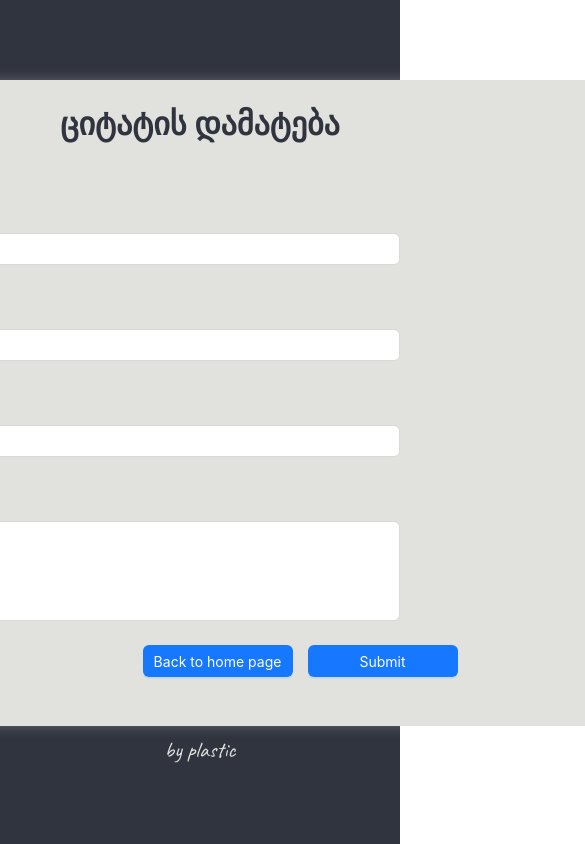
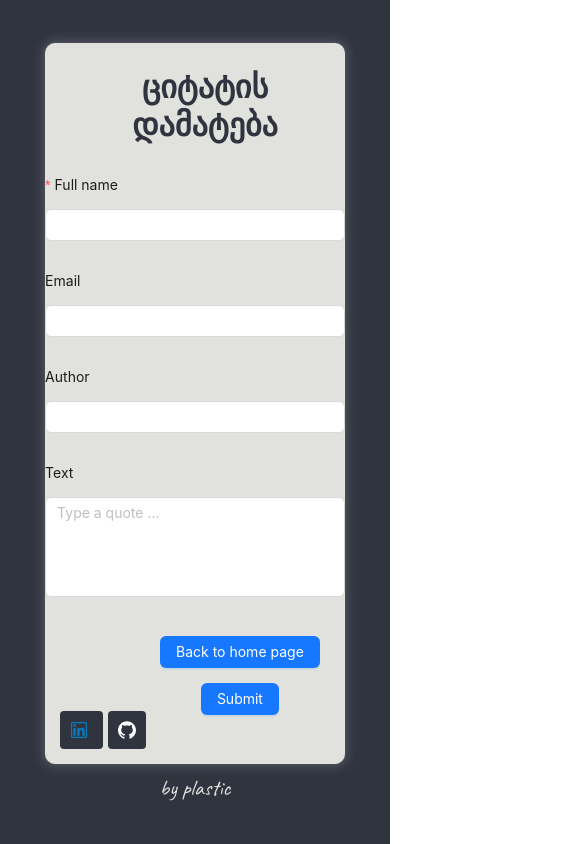
Before and after one commit to PLASTICPEO/Motivationapp, a React (Vite) app: page /addcompliment in a window 390 px wide. Shown: the top 844 px of the page, 585 px wide, since content can reach past the window. Built offline with nearby package versions, Linux system fonts and the light colour scheme.

Commit message:
Random quote app

```diff
--- a/src/components/Compliments content/Quote.jsx
+++ b/src/components/Compliments content/Quote.jsx
@@ -62,7 +62,7 @@ const Quote = () => {
         <div className="container">
           <p className="container__text" style={{ color: compliment.color }}>
             <span
-              class="material-symbols-outlined"
+              className="material-symbols-outlined"
               style={{ fontSize: "26px" }}
             >
               format_quote
--- a/src/components/adminpage/AdminPage.jsx
+++ b/src/components/adminpage/AdminPage.jsx
@@ -1,5 +1,5 @@
 import { useEffect, useState } from "react";
-import { MailOutlined, SettingOutlined } from "@ant-design/icons";
+import { MailOutlined, SettingOutlined, MenuOutlined } from "@ant-design/icons";
 import { Menu } from "antd";
 import { useContext } from "react";
 import { AuthContext } from "../../context/useContext";
@@ -38,6 +38,7 @@ const items = [
 
 const AdminPage = () => {
   const { setIsAuthenticated } = useContext(AuthContext);
+  const [menuToggle, setMenuToggle] = useState(false);
   const [deleteQuote, setDeleteQuote] = useState(false);
   const [receivedQuotes, setReceivedQuotes] = useState([]);
   const [actionNotification, setActionNotification] = useState("");
@@ -112,13 +113,25 @@ const AdminPage = () => {
 
   return (
     <div className="adminContainer">
-      <div className="admincontainer_menu">
+      <div className="admincontainer__menu">
+        <MenuOutlined
+          style={{
+            position: "absolute",
+            left: "0.3%",
+            top: "1%",
+            fontSize: "22px",
+            color: "gray",
+          }}
+          onClick={() => setMenuToggle(!menuToggle)}
+        />
         <Menu
           onClick={onClick}
           style={{
+            display: menuToggle ? "block" : "none",
             width: "256px",
             backgroundColor: "#E3E4DB",
             height: "100%",
+            paddingLeft: "25px",
           }}
           defaultSelectedKeys={["1"]}
           defaultOpenKeys={["sub1"]}
--- a/src/components/adminpage/AdminPage.scss
+++ b/src/components/adminpage/AdminPage.scss
@@ -7,13 +7,20 @@ $font: "Dosis", sans-serif;
   width: 100vw;
   height: 100vh;
   background-color: #30343f;
+  position: relative;
+
+  &__menuBtn {
+    position: absolute;
+    top: 10%;
+    left: 0%;
+  }
 
   &__content {
     align-items: center;
     width: 750px;
     height: 100vh;
     padding: 25px;
-
+    margin-left: 20px;
     overflow-y: scroll;
 
     &::-webkit-scrollbar {
@@ -52,12 +59,12 @@ $font: "Dosis", sans-serif;
     position: relative;
   }
   &__notification {
-    position: absolute;
-    top: 0%;
-    left: 40%;
+    height: 50px;
     font-family: $font;
-    color: black;
+    font-size: 22px;
+    color: rgb(247, 244, 244);
     font-weight: bold;
+    letter-spacing: 2px;
     border-radius: 5px;
     padding: 5px;
   }
--- a/src/components/authorization/AuthPage.jsx
+++ b/src/components/authorization/AuthPage.jsx
@@ -57,9 +57,7 @@ const AuthPage = () => {
             }}
             style={{
               maxWidth: 600,
-              minWidth: 300,
               height: 250,
-              margin: "auto",
             }}
             initialValues={{
               remember: true,
@@ -71,7 +69,7 @@ const AuthPage = () => {
             <Form.Item
               label="email"
               name="email"
-              style={{ width: "450px", marginRight: "150px" }}
+              className="authContainer__email"
               rules={[
                 {
                   required: true,
@@ -85,7 +83,7 @@ const AuthPage = () => {
             <Form.Item
               label="Password"
               name="password"
-              style={{ width: "450px", marginRight: "150px" }}
+              className="authContainer__password"
               rules={[
                 {
                   required: true,
@@ -100,7 +98,7 @@ const AuthPage = () => {
               name="remember"
               valuePropName="checked"
               wrapperCol={{
-                offset: 8,
+                offset: 6,
                 span: 16,
               }}
             >
@@ -109,7 +107,7 @@ const AuthPage = () => {
 
             <Form.Item
               wrapperCol={{
-                offset: 10,
+                offset: 9,
                 span: 16,
               }}
             >
--- a/src/components/authorization/AuthPage.scss
+++ b/src/components/authorization/AuthPage.scss
@@ -2,6 +2,20 @@
 @import url("https://fonts.googleapis.com/css2?family=Dosis:wght@500&display=swap");
 
 $font: "Dosis", sans-serif;
+
+@mixin theme() {
+  margin-right: 100px;
+  width: 450px;
+
+  @media (max-width: 720px) {
+    width: 300px;
+    margin-right: 50px;
+  }
+  @media (max-width: 580px) {
+    width: 200px;
+    margin: auto;
+  }
+}
 
 .authContainer {
   display: flex;
@@ -10,6 +24,7 @@ $font: "Dosis", sans-serif;
   background-color: $formcontainerbgColor;
   width: 100vw;
   height: 100vh;
+  overflow: hidden;
 
   &__title {
     font-family: $font;
@@ -19,6 +34,18 @@ $font: "Dosis", sans-serif;
 
   &__authForm {
     margin: auto;
+    width: 550px;
+    @media (max-width: 720px) {
+      width: 400px;
+      padding: 20px;
+    }
+  }
+
+  &__email {
+    @include theme;
+  }
+  &__password {
+    @include theme;
   }
 
   &__form {
--- a/src/components/newCompliment/NewCompliment.jsx
+++ b/src/components/newCompliment/NewCompliment.jsx
@@ -43,13 +43,20 @@ const NewCompliment = () => {
       "#2c3e50",
       "#f39c12",
       "#e74c3c",
-      "#9b59b6",
       "#FB6964",
       "#342224",
       "#472E32",
       "#BDBB99",
       "#77B1A9",
       "#73A857",
+      "#454E9E",
+      "#AC92A6",
+      "#A5C882",
+      "#514F59",
+      "#EDB88B",
+      "#FAD8D6",
+      "#AF5D63",
+      "#119DA4",
     ];
     const color = randColor[Math.floor(Math.random() * randColor.length)];
 
@@ -93,14 +100,9 @@ const NewCompliment = () => {
             {...layout}
             name="nest-messages"
             onFinish={onFinish}
-            style={{
-              maxWidth: 600,
-              marginRight: "200px",
-            }}
             validateMessages={validateMessages}
           >
             <Form.Item
-              style={{ width: "600px" }}
               name={["user", "name"]}
               label="Full name"
               rules={[
@@ -146,28 +148,18 @@ const NewCompliment = () => {
                 offset: 8,
               }}
             >
+              <div className="formContainer__buttonsContainer">
                 <Button
                   type="primary"
-                style={{
-                  alignItems: "center",
-                  width: "150px",
-
-                  marginRight: "15px",
-                }}
                   onClick={() => navigate("/")}
+                  className="formContainer__btpButton"
                 >
                   Back to home page
                 </Button>
-              <Button
-                type="primary"
-                htmlType="submit"
-                style={{
-                  alignItems: "center",
-                  width: "150px",
-                }}
-              >
+                <Button type="primary" htmlType="submit">
                   Submit
                 </Button>
+              </div>
             </Form.Item>
           </Form>
         )}
--- a/src/components/newCompliment/NewCompliment.scss
+++ b/src/components/newCompliment/NewCompliment.scss
@@ -15,18 +15,29 @@ $formbgColor: #e1e1dd;
   background-color: $formcontainerbgColor;
   width: 100vw;
   height: 100vh;
-
-  @media (max-width: 700px) {
-    width: 400px;
-  }
+  overflow: hidden;
 
   &__form {
     border-radius: 10px;
     padding: 25px;
+    width: 800px;
+    padding-right: 140px;
     background-color: $formbgColor;
     box-shadow: rgba(255, 255, 255, 0.1) 0px 0px 5px 0px,
       rgba(255, 255, 255, 0.1) 0px 0px 10px 5px;
     position: relative;
+    @media (max-width: 780px) {
+      width: 400px;
+      padding: 25px;
+      display: flex;
+      justify-content: center;
+      align-items: center;
+      flex-direction: column;
+    }
+    @media (max-width: 500px) {
+      width: 300px;
+      padding: 25px;
+    }
   }
 
   &__social {
@@ -34,11 +45,25 @@ $formbgColor: #e1e1dd;
     bottom: 5%;
     left: 5%;
     background-color: $formbgColor;
+    @media (max-width: 780px) {
+      bottom: 2%;
+      left: 5%;
+    }
   }
 
   &__title {
-    margin-bottom: 50px;
+    margin-left: 130px;
+    padding-bottom: 25px;
     color: #30343f;
+    @media (max-width: 780px) {
+      padding-bottom: 25px;
+      margin-left: 50px;
+    }
+
+    @media (max-width: 500px) {
+      padding-bottom: 25px;
+      margin-left: 20px;
+    }
   }
 
   &__linkedin {
@@ -49,11 +74,13 @@ $formbgColor: #e1e1dd;
     color: #067bc2;
     background-color: #30343f;
     border-radius: 4px;
-    margin: 5px;
-
+    margin-right: 5px;
     &:hover {
       opacity: 0.8;
       transform: scale(0.96);
+    }
+    @media (max-width: 780px) {
+      font-size: 18px;
     }
   }
 
@@ -65,11 +92,14 @@ $formbgColor: #e1e1dd;
     color: #fff;
     background-color: #30343f;
     border-radius: 4px;
-    margin: 5px;
 
     &:hover {
       opacity: 0.8;
       transform: scale(0.96);
+    }
+
+    @media (max-width: 780px) {
+      font-size: 18px;
     }
   }
   &__appAuthor {
@@ -78,4 +108,26 @@ $formbgColor: #e1e1dd;
     font-size: 22px;
     margin-top: 10px;
   }
+
+  &__buttonsContainer {
+    display: block;
+    @media (max-width: 780px) {
+      display: flex;
+      justify-content: center;
+      align-items: center;
+      flex-direction: column;
+      margin-right: 10px;
+    }
+    @media (max-width: 500px) {
+      margin-right: 110px;
+      display: flex;
+      justify-content: center;
+      align-items: center;
+      flex-direction: column;
+    }
+  }
+
+  &__btpButton {
+    margin: 15px;
+  }
 }
```
Lines whose indentation alone changed are shown as unchanged.
